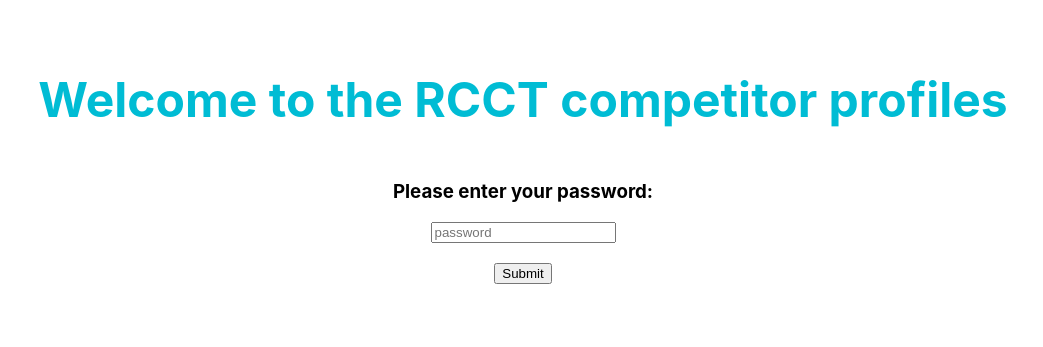
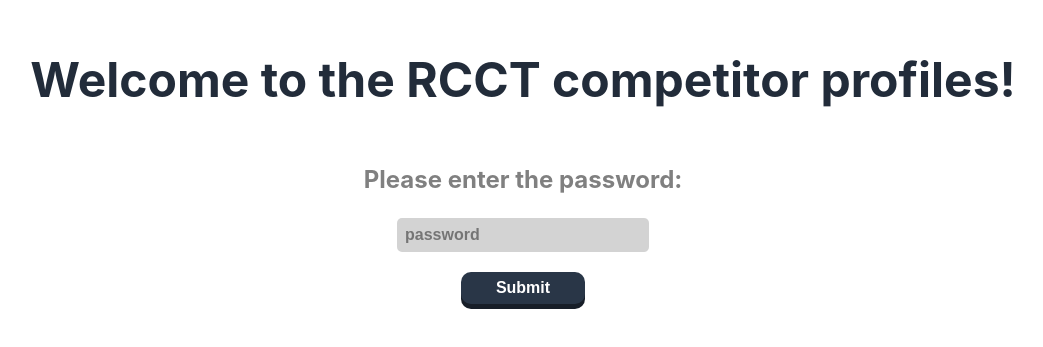
Before and after one commit to mdawess/profiles, a React (Create React App) app in the folder frontend/: page / in a window 1280 px wide. Shown: the part 179-526 px from the top of the page, without its empty margins (117-1160 px from the left). Built offline with nearby package versions, Linux system fonts and the light colour scheme.

Commit message:
updated landing styling

```diff
--- a/frontend/src/App.css
+++ b/frontend/src/App.css
@@ -17,7 +17,59 @@
 
 .landing-text {
   font-size: 300%;
-  color: #00bcd4;
+  color: #222C3A;
+  justify-content: center;
+  text-align: center;
+  padding: 0px;
+}
+
+.password-text {
+  font-size: 150%;
+  color: grey;
+  justify-content: center;
+  text-align: center;
+}
+
+.password-input {
+  width: 20%;
+  height: 5%;
+  border-radius: 5px;
+  border: none;
+  background-color: lightgray;
+  color: black;
+  text-indent: 6px;
+  font-size: 100%;
+  font-weight: 600;
+}
+
+.password-input:focus {
+  outline: none;
+}
+
+.landing-button {
+  width: 10%;
+  height: 5%;
+  border: none;
+  border-radius: 10px;
+  font-weight: bold;
+  font-size: 100%;
+  color: white;
+  background-color: #293647;
+  box-shadow: 0 5px 0 #171e28;
+}
+.landing-button:active {
+  box-shadow: none;
+  transform: translateY(3px);
+}
+
+.error-text {
+  font-size: 100%;
+  color: red;
+  justify-content: center;
+  text-align: center;
+  font-weight: bold;
+  margin-bottom: 10px;
+  margin-top: -5px;
 }
 
 /*
--- a/frontend/src/landing/Landing.tsx
+++ b/frontend/src/landing/Landing.tsx
@@ -1,6 +1,7 @@
 import React, { useState, useEffect } from 'react'
 import { Routes, Route, useNavigate } from 'react-router-dom';
 import { Navigate } from "react-router-dom";
+import '../App.css';
 
 type LandingProps = {
   mainNavigation: Function;
@@ -10,6 +11,7 @@ export default function Landing(props: LandingProps) {
   const { mainNavigation } = props;
 
   const [isVerified, setIsVerified] = useState(false);
+  const [valid, setValid] = useState(true);
   const [password, setPassword ] = useState('');
   const navigate = useNavigate();
 
@@ -28,11 +30,22 @@ export default function Landing(props: LandingProps) {
 
   return (
     <div className='landing-container'>
-        <h1 className='landing-text'>Welcome to the RCCT competitor profiles</h1>
-        <h3>Please enter your password:</h3>
-        <input type='text' placeholder='password' value={password} onChange={handlePassword}></input>
+        <h1 className='landing-text'>Welcome to the RCCT competitor profiles!</h1>
+        <h3 className='password-text'>Please enter the password:</h3>
+        <input
+          className='password-input'
+          type='text'
+          placeholder='password'
+          value={password}
+          onChange={handlePassword}
+        ></input>
         <div style={{ padding: 10 }}></div>
-        <button onClick={() => {
+        <div>
+          {valid ? <div></div> : <div className='error-text'>Invalid password</div>}
+        </div>
+        <button
+          className='landing-button'
+          onClick={() => {
           verify(password)
           .then((res) => {
             if (res.status === 'verified') {
@@ -41,7 +54,7 @@ export default function Landing(props: LandingProps) {
               setIsVerified(false);
             }
           })
-          isVerified ? mainNavigation() : alert('Invalid password');
+          isVerified ? mainNavigation() : setValid(false);
         }
         }>Submit</button>
     </div>
```
